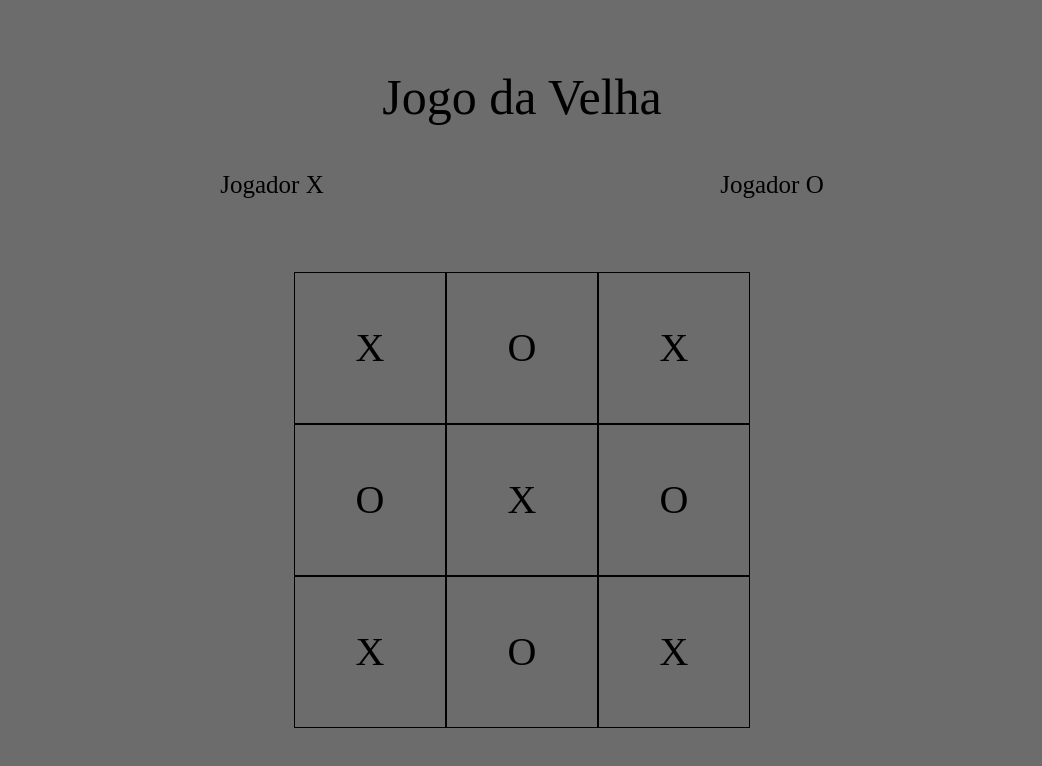
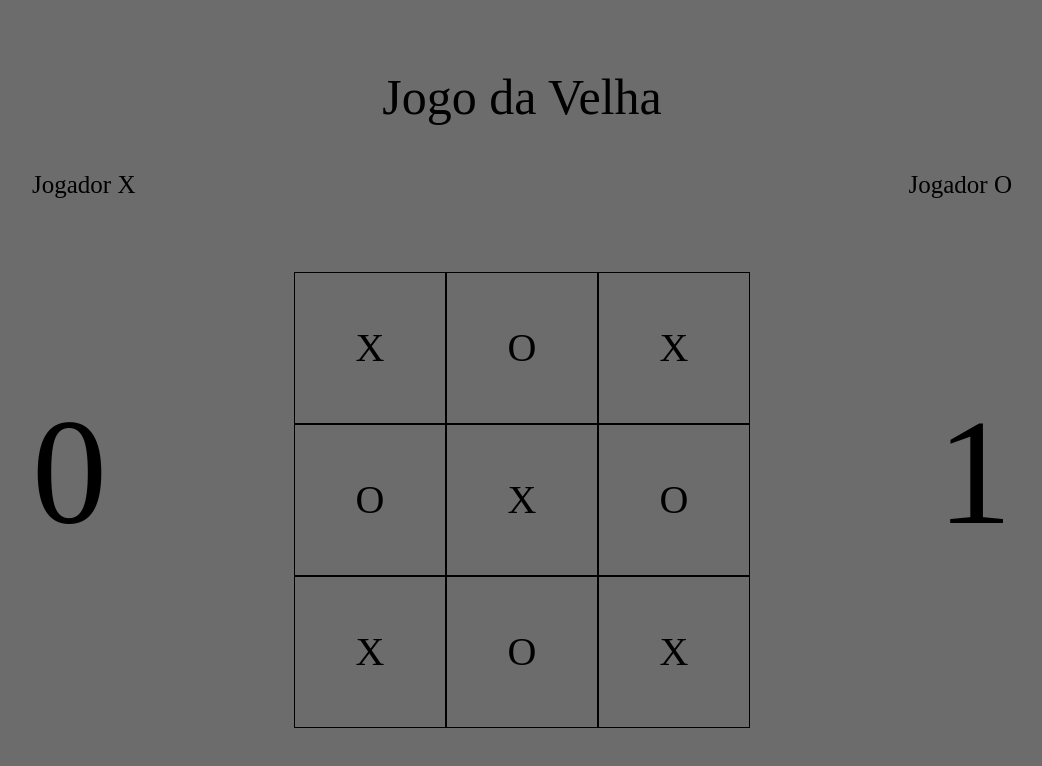
Before and after one commit to Caio-Calhau/jogo-da-velha, a React (Create React App) app: page / in a window 1280 px wide. Shown: the top 766 px of the page, without its empty margins (118-1160 px from the left). Built offline with nearby package versions, Linux system fonts and the light colour scheme.

Commit message:
Changed the layout

```diff
--- a/src/App.jsx
+++ b/src/App.jsx
@@ -8,6 +8,8 @@ import {
   PlayerX,
   PlayerO,
   Players,
+  Counter,
+  Score,
 } from "./Components/TableStyles";
 
 function App() {
@@ -20,6 +22,10 @@ function App() {
             <PlayerX>Jogador X</PlayerX>
             <PlayerO>Jogador O</PlayerO>
           </Players>
+          <Score>
+            <Counter>0</Counter>
+            <Counter>1</Counter>
+          </Score>
         </Header>
         <Table>
           <Square>X</Square>
--- a/src/Components/TableStyles.jsx
+++ b/src/Components/TableStyles.jsx
@@ -50,15 +50,36 @@ export const Players = styled.div`
 
   padding-top: 50px;
 
-  width: 1000px;
+  width: 100vw;
 
-  justify-content: space-around;
+  justify-content: space-between;
 `;
 
 export const PlayerX = styled.p`
   font-size: 25px;
+  padding-left: 150px;
 `;
 
 export const PlayerO = styled.p`
   font-size: 25px;
+  padding-right: 150px;
 `;
+
+export const Score = styled.div`
+  display: flex;
+
+  padding-top: 200px;
+
+  width: 100vw;
+
+  justify-content: space-between;
+`;
+
+export const Counter = styled.p`
+  display: flex;
+  font-size: 150px;
+
+  justify-content: center;
+
+  padding: 0px 150px 0px 150px;
+`;
```
